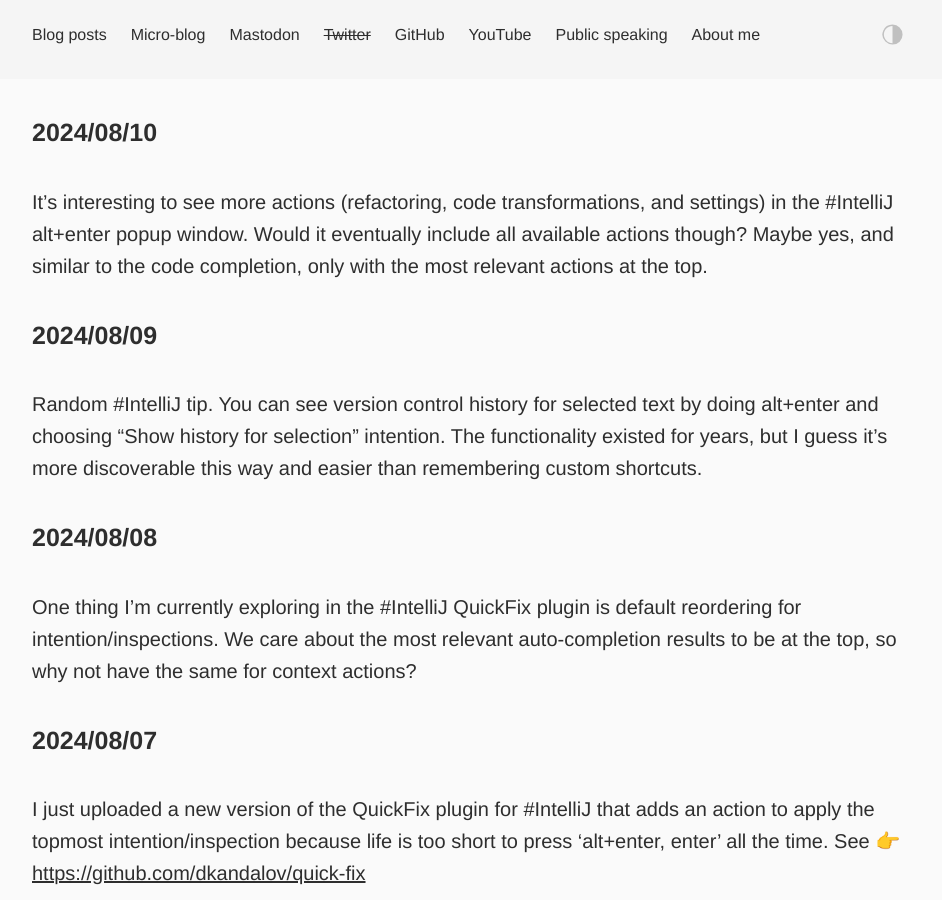
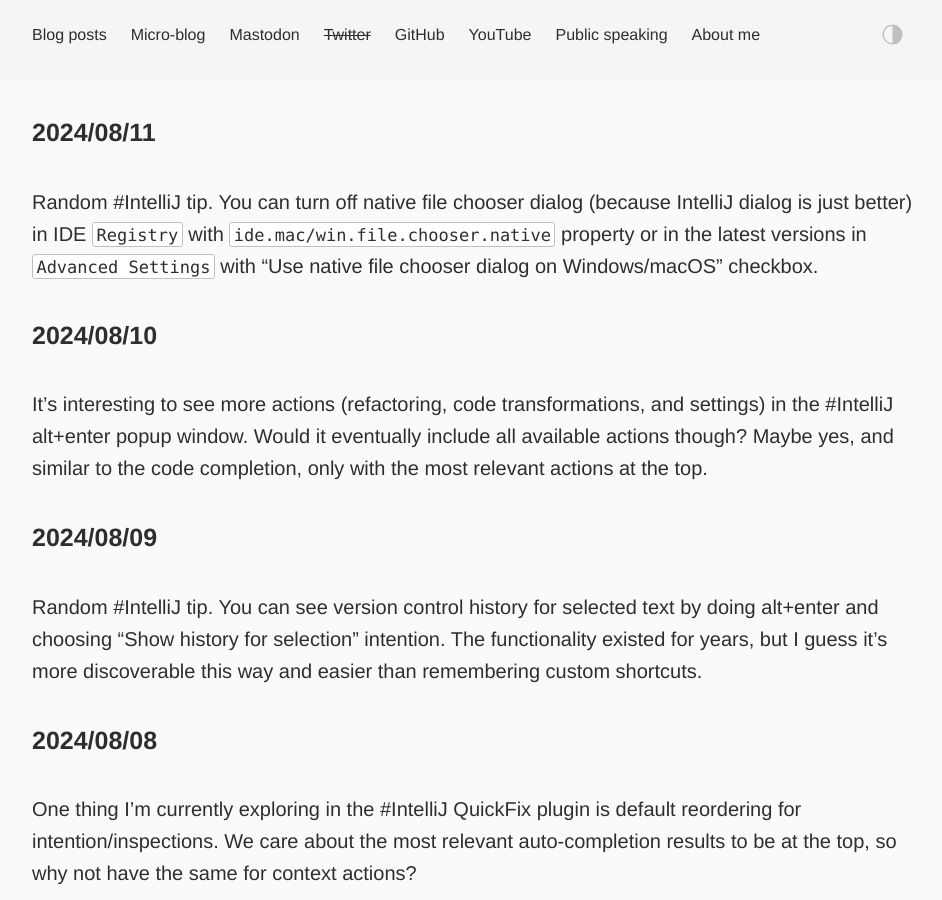
Before and after one commit to dkandalov/dkandalov.github.io, a Jekyll site: the page built from micro-blog.md, in a window 1280 px wide and 900 px high. Shown: the whole window, without its empty margins (160-1102 px from the left). Built offline with Jekyll 4.4.1, drawn with Linux system fonts in a browser that asks for light colours.

Commit message:
updated micro-blog

```diff
--- a/micro-blog.md
+++ b/micro-blog.md
@@ -2,6 +2,9 @@
 layout: post
 permalink: /micro-blog/
 ---
+
+#### 2024/08/11
+Random #IntelliJ tip. You can turn off native file chooser dialog (because IntelliJ dialog is just better) in IDE `Registry` with `ide.mac/win.file.chooser.native` property or in the latest versions in `Advanced Settings` with "Use native file chooser dialog on Windows/macOS" checkbox.
 
 #### 2024/08/10
 It's interesting to see more actions (refactoring, code transformations, and settings) in the #IntelliJ alt+enter popup window. Would it eventually include all available actions though? Maybe yes, and similar to the code completion, only with the most relevant actions at the top.
```
